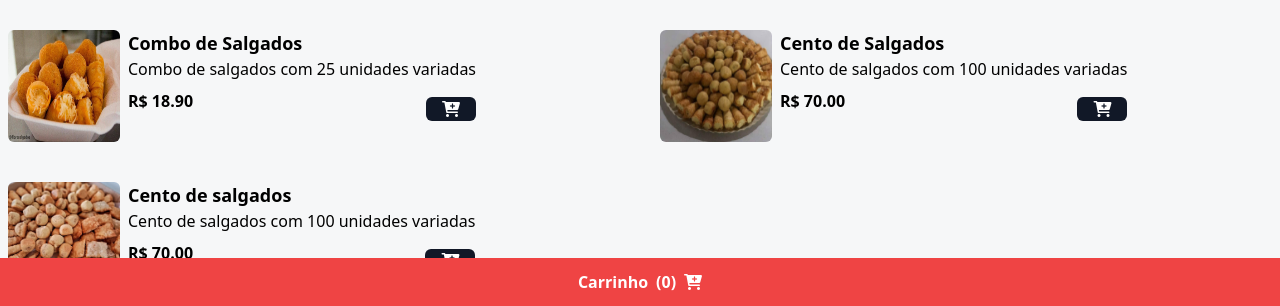
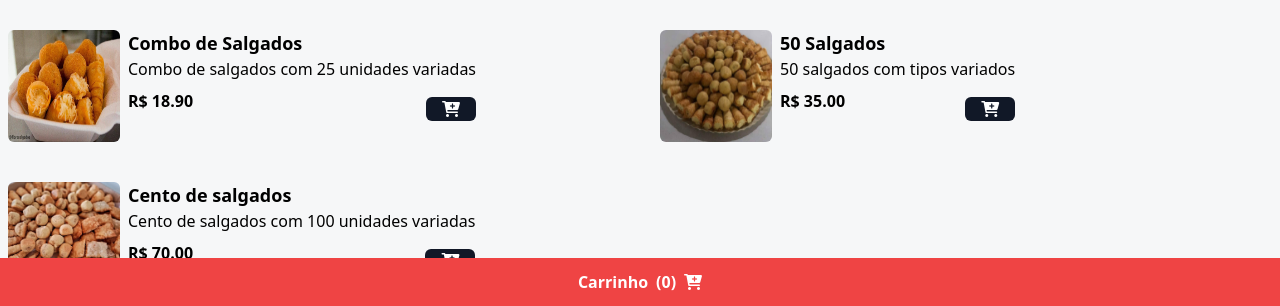
Before and after one commit to gabrieMSilva/site-cardapio, a website: page index.html in a window 1280 px wide. Shown: the part 494-800 px from the top of the page. Drawn offline with nearby package versions, Linux system fonts and the light colour scheme.

Commit message:
algumas modificaçoes

```diff
--- a/index.html
+++ b/index.html
@@ -87,16 +87,16 @@
             class="w-28 h-28 rounded-md hover:scale-110 hover:-rotate-2 duration-300"
           />
           <div>
-            <p class="font-bold text-[18px]">Cento de Salgados</p>
+            <p class="font-bold text-[18px]"> 50 Salgados</p>
             <p class="font-normal text-[16px]">
-              Cento de salgados com 100 unidades variadas
+              50 salgados com tipos variados
             </p>
             <div class="flex justify-between items-center gap-2">
-              <p class="font-bold">R$ 70.00</p>
+              <p class="font-bold">R$ 35.00</p>
               <button
                 class="px-4 mt-4 bg-gray-900 rounded-md btn-add"
-                data-name="Cento de Salgados"
-                data-price="70"
+                data-name="50 salgados"
+                data-price="35"
               >
                 <i class="fa-solid fa-cart-plus text-white"></i>
               </button>
```
